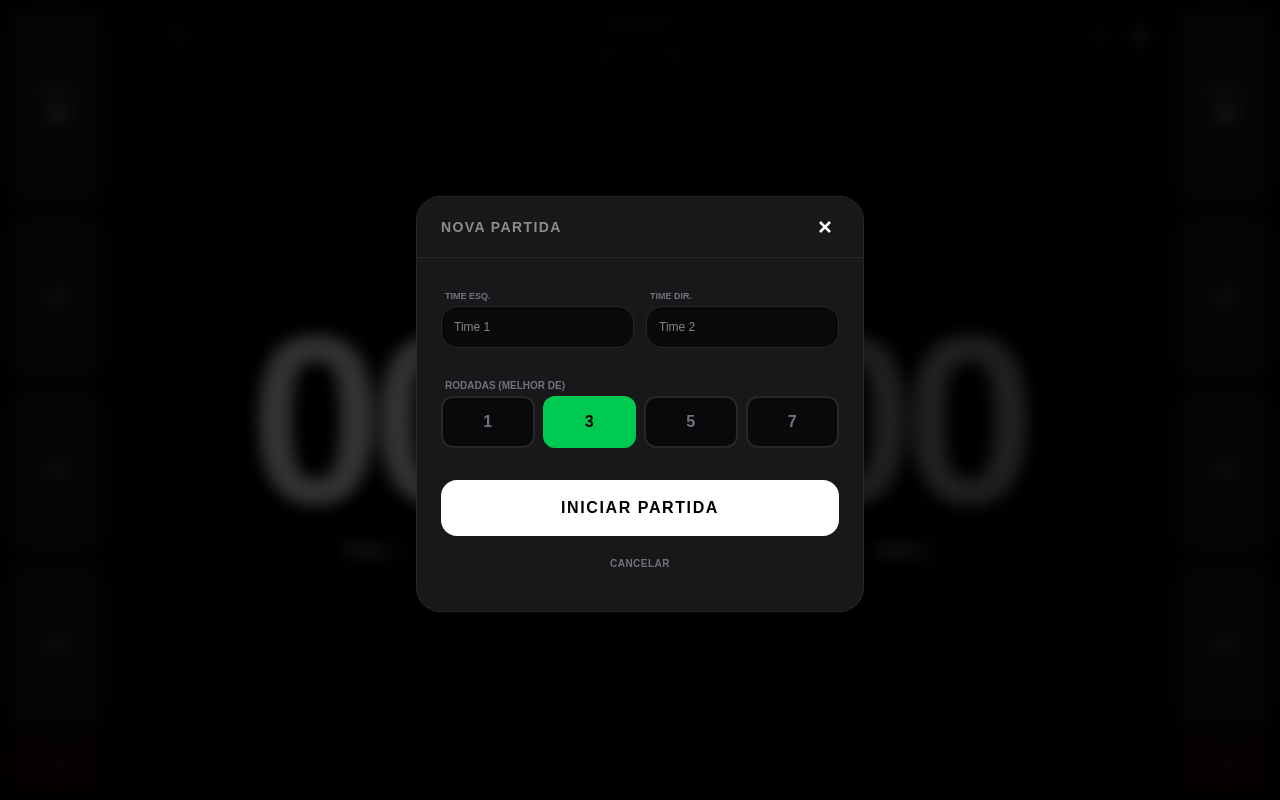
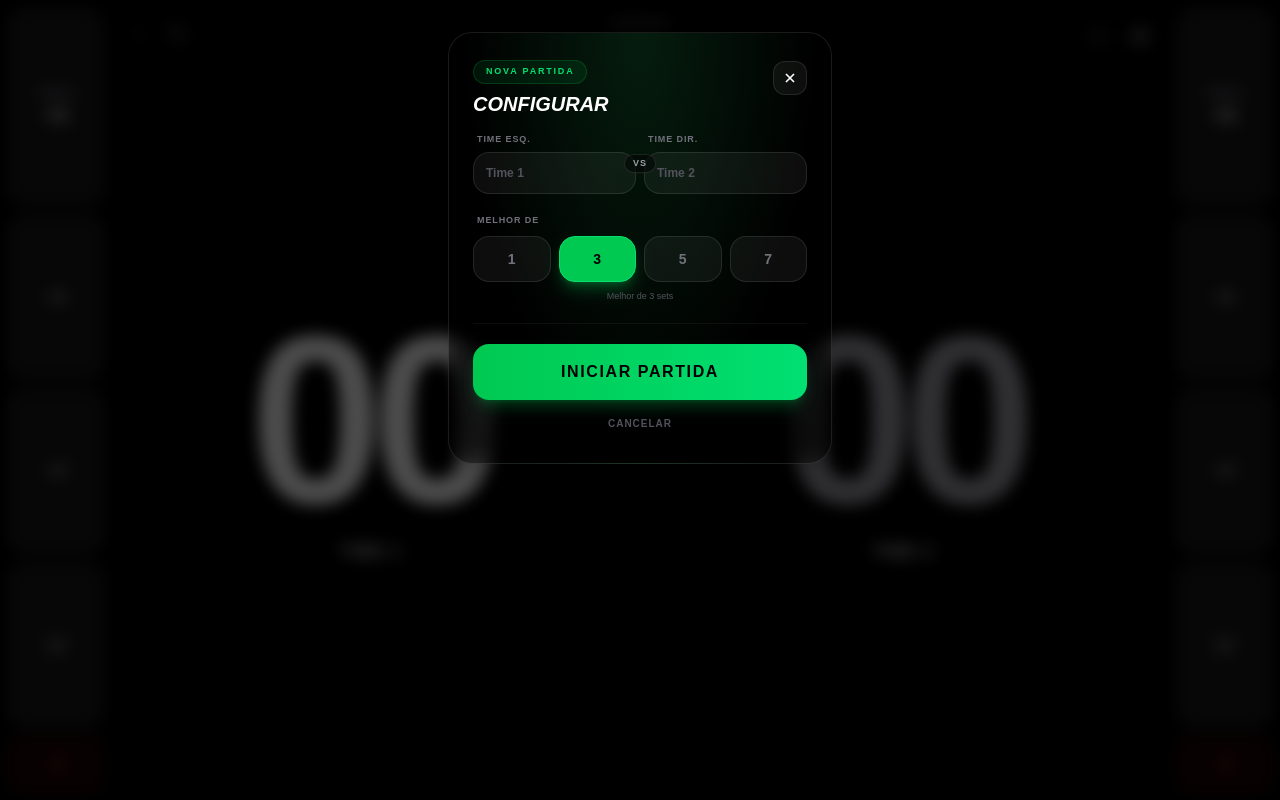
Before and after one commit to klenivingeri/MarcadorPontos, a Next.js app: page /arena in a window 1280 px wide. Built offline with nearby package versions, Linux system fonts and the light colour scheme.

Commit message:
chore: ui modal

```diff
--- a/public/sw.js
+++ b/public/sw.js
@@ -1,5 +1,5 @@
 // Service Worker para cache offline
-const CACHE_NAME = 'trukando-v1.0.1';
+const CACHE_NAME = 'trukando-v1.0.2';
 const ASSETS_TO_CACHE = [
   '/',
   '/manifest.json',
--- a/src/app/arena/round-finish/page.js
+++ b/src/app/arena/round-finish/page.js
@@ -1,6 +1,6 @@
 "use client";
 
-import React, { startTransition, useEffect, useMemo, useState } from "react";
+import React, { Suspense, startTransition, useEffect, useMemo, useState } from "react";
 import Link from "next/link";
 import { useRouter, useSearchParams } from "next/navigation";
 import Confetti from "react-confetti-boom";
@@ -20,7 +20,7 @@ const getWinnerName = (winner, game) => {
   return winner === "left" ? game.teams[0]?.name : game.teams[1]?.name;
 };
 
-export default function RoundFinishPage() {
+function RoundFinishContent() {
   const router = useRouter();
   const searchParams = useSearchParams();
   const { currentGame, completeSet } = useGame();
@@ -194,3 +194,11 @@ export default function RoundFinishPage() {
     </>
   );
 }
+
+export default function RoundFinishPage() {
+  return (
+    <Suspense fallback={null}>
+      <RoundFinishContent />
+    </Suspense>
+  );
+}
--- a/src/components/InitGame/MatchConfigModal.js
+++ b/src/components/InitGame/MatchConfigModal.js
@@ -21,70 +21,98 @@ const MatchConfigModal = ({ isOpen, onClose, onStart, handleInitGame }) => {
   if (!isOpen) return null;
 
   return (
-    <div className="fixed inset-0 z-[200] bg-black/80 backdrop-blur-sm flex items-start justify-center p-2 pt-4 md:items-center">
+    <div className="fixed inset-0 z-[200] bg-black/70 backdrop-blur-sm flex items-start justify-center p-4 pt-8 ">
+      <div className="w-full max-w-sm bg-[radial-gradient(ellipse_at_top,rgba(34,197,94,0.15),transparent_65%)] bg-black/20 backdrop-blur-md border border-white/10 shadow-xl rounded-3xl overflow-hidden">
 
-      <div className="w-full max-w-md bg-zinc-900 border border-zinc-800 rounded-3xl shadow-2xl overflow-hidden flex flex-col max-h-[75vh] sm:max-h-[80vh]">
-
-        <header className="sticky top-0 z-10 bg-zinc-900 px-6 py-4 border-b border-zinc-800 flex justify-between items-center shrink-0">
-          <h2 className="text-sm font-black uppercase tracking-widest text-white/50">Nova Partida</h2>
-          <button onClick={() => onClose({ started: false })} className="p-1 hover:bg-zinc-800 rounded-lg transition-colors">
-            <svg width="20" height="20" viewBox="0 0 24 24" fill="none" stroke="white" strokeWidth="3">
+        {/* HEADER */}
+        <header className="px-6 pt-6 pb-4 flex justify-between items-start">
+          <div>
+            <span className="inline-block px-3 py-1 bg-green-500/10 border border-green-500/20 rounded-full text-green-400 text-[9px] font-black uppercase tracking-[0.2em] mb-2">
+              Nova Partida
+            </span>
+            <h2 className="text-xl font-black text-white uppercase italic leading-tight">
+              Configurar
+            </h2>
+          </div>
+          <button
+            onClick={() => onClose({ started: false })}
+            className="p-2 bg-white/5 hover:bg-white/10 border border-white/10 rounded-xl transition-colors mt-1"
+          >
+            <svg width="16" height="16" viewBox="0 0 24 24" fill="none" stroke="white" strokeWidth="2.5">
               <path d="M18 6L6 18M6 6l12 12" />
             </svg>
           </button>
         </header>
 
-        <div className="p-6 space-y-6 overflow-y-auto scrollbar-hide">
+        <div className="px-6 pb-6 space-y-5">
 
-          {/* INPUTS LADO A LADO */}
-          <div className="grid grid-cols-2 gap-3">
-            {[1, 2].map((num) => (
-              <div key={num} className="space-y-1.5 relative">
-                <label className="text-[9px] uppercase font-bold text-zinc-500 ml-1">
-                  Time {num === 1 ? 'Esq.' : 'Dir.'}
+          {/* TIMES COM "VS" */}
+          <div className="relative grid grid-cols-2 gap-2">
+            {/* VS badge central */}
+            <div className="absolute inset-0 flex items-center justify-center pointer-events-none z-10">
+              <span className="bg-black/60 backdrop-blur-md border border-white/10 rounded-full px-2 py-0.5 text-[9px] font-black text-zinc-400 uppercase tracking-widest shadow-xl">
+                VS
+              </span>
+            </div>
+
+            {[
+              { label: "Time Esq.", value: teamLeft, setter: setTeamLeft, placeholder: "Time 1" },
+              { label: "Time Dir.", value: teamRight, setter: setTeamRight, placeholder: "Time 2" },
+            ].map(({ label, value, setter, placeholder }) => (
+              <div key={label} className="space-y-1.5">
+                <label className="text-[9px] uppercase font-black tracking-widest text-zinc-500 ml-1 block">
+                  {label}
                 </label>
-                <div className="relative">
-                  <input
-                    type="text"
-                    value={num === 1 ? teamLeft : teamRight}
-                    onChange={(e) => num === 1 ? setTeamLeft(e.target.value) : setTeamRight(e.target.value)}
-                    placeholder={`Time ${num}`}
-                    className="w-full bg-zinc-950 border border-zinc-800 rounded-2xl px-3 py-3 text-xs text-white focus:border-green-500 outline-none transition-all"
-                  />
-                </div>
+                <input
+                  type="text"
+                  value={value}
+                  onChange={(e) => setter(e.target.value)}
+                  placeholder={placeholder}
+                  className="w-full bg-white/5 border border-white/10 rounded-2xl px-3 py-3 text-xs font-bold text-white placeholder:text-zinc-600 focus:border-green-500/60 focus:bg-green-500/5 outline-none transition-all"
+                />
               </div>
             ))}
           </div>
 
+          {/* ROUNDS */}
           <div className="space-y-2">
-            <label className="text-[10px] uppercase font-bold text-zinc-500 ml-1">Rodadas (Melhor de)</label>
+            <label className="text-[9px] uppercase font-black tracking-widest text-zinc-500 ml-1 block">
+              Melhor de
+            </label>
             <div className="flex gap-2">
-              {[1, 3, 5, 7].map(n => (
+              {[1, 3, 5, 7].map((n) => (
                 <button
                   key={n}
                   onClick={() => setRounds(n)}
-                  className={`flex-1 py-3 rounded-xl font-black transition-all border-2 ${
+                  className={`flex-1 py-3 rounded-2xl font-black text-sm transition-all border ${
                     rounds === n
-                      ? 'bg-green-500 border-green-500 text-black'
-                      : 'bg-zinc-950 border-zinc-800 text-zinc-500'
+                      ? "bg-green-500 border-green-400 text-black shadow-lg shadow-green-500/30"
+                      : "bg-white/5 border-white/10 text-zinc-500 hover:border-white/20 hover:text-zinc-300"
                   }`}
                 >
                   {n}
                 </button>
               ))}
             </div>
+            <p className="text-[9px] text-zinc-600 text-center">
+              {rounds === 1 ? "1 set único" : `Melhor de ${rounds} sets`}
+            </p>
           </div>
 
-          <div className="pt-2 space-y-3 pb-2">
+          {/* SEPARATOR */}
+          <div className="h-px bg-white/5" />
+
+          {/* ACTIONS */}
+          <div className="space-y-2">
             <button
               onClick={() => startMatch(true)}
-              className="w-full bg-white text-black py-4 rounded-2xl font-black uppercase tracking-widest active:scale-95 transition-all"
+              className="w-full bg-linear-to-r from-green-500 to-green-400 text-black py-4 rounded-2xl font-black uppercase tracking-widest active:scale-95 transition-all shadow-lg shadow-green-500/25 hover:shadow-green-500/40"
             >
               Iniciar Partida
             </button>
             <button
               onClick={() => onClose({ started: false })}
-              className="w-full text-zinc-500 py-2 font-bold text-[10px] uppercase tracking-wider text-center"
+              className="w-full py-2 text-zinc-600 hover:text-zinc-400 font-bold text-[10px] uppercase tracking-widest text-center transition-colors"
             >
               Cancelar
             </button>
```
Also changed, not shown: src/components/Menu/ConfigModal.js (+24 -24 lines).
